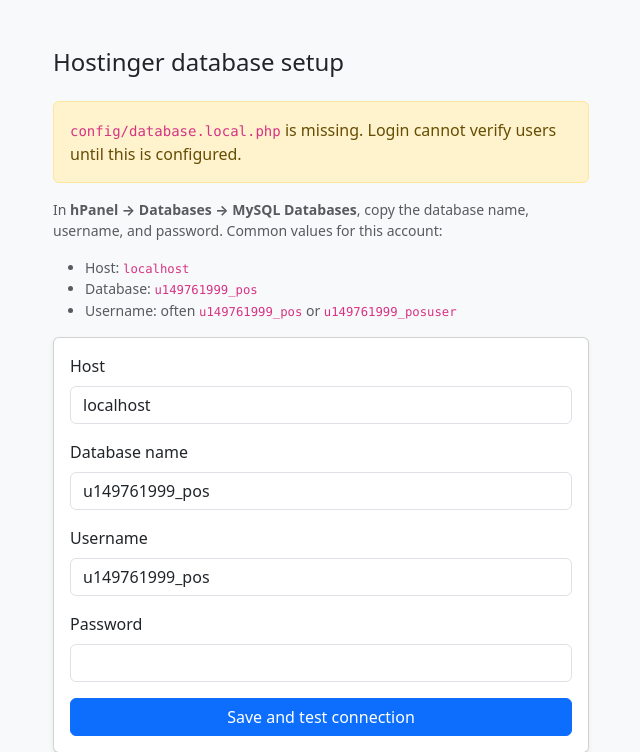
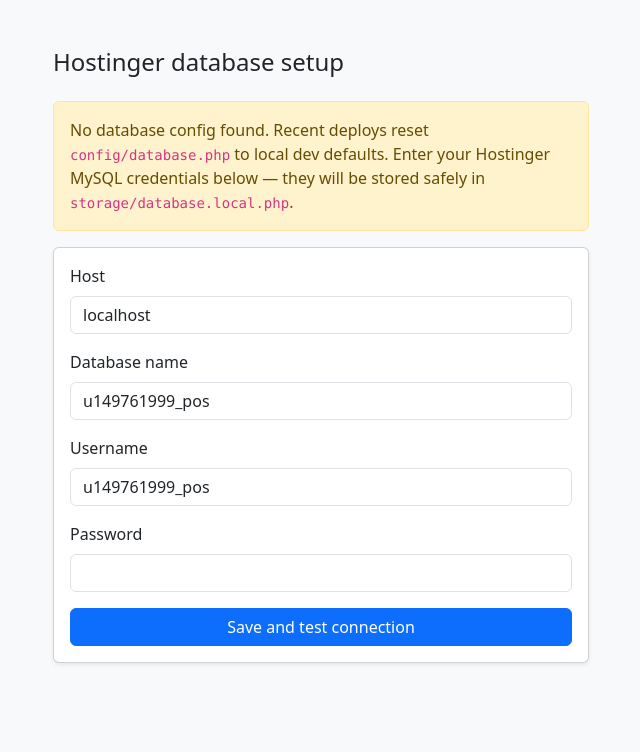
Before and after one commit to Adeel0772/varitaxes-pos, a PHP site: page /setup-database.php in a window 1280 px wide. Shown: the top 752 px of the page, without its empty margins (319-959 px from the left). After the commit the page ends 664 px from the top, so only its background shows below. Run offline with PHP 8.4, Linux system fonts and the light colour scheme; some libraries are stand-ins or nearby versions.

Commit message:
Stop deploys from wiping production database credentials.
Store config in storage/database.local.php, block FTP overwrite, and never fall back to root on varitaxes.com.

Co-authored-by: Cursor <cursoragent@cursor.com>

```diff
--- a/modules/auth/AuthController.php
+++ b/modules/auth/AuthController.php
@@ -97,7 +97,10 @@ class AuthController extends Controller
             AuthViews::repair($root);
         }
 
-        $dbLocal = $root . '/config/database.local.php';
+        $dbLocal = $root . '/storage/database.local.php';
+        if (!is_file($dbLocal)) {
+            $dbLocal = $root . '/config/database.local.php';
+        }
         if (!is_file($dbLocal)) {
             Auth::flash('error', 'Database not configured. Open /setup-database.php first.');
         }
--- a/setup-database.php
+++ b/setup-database.php
@@ -5,32 +5,61 @@ declare(strict_types=1);
 /**
  * ONE-TIME Hostinger database setup — delete after use.
  * Visit: https://pos.varitaxes.com/setup-database.php
+ *
+ * Saves to storage/database.local.php so future GitHub deploys do not wipe credentials.
  */
 
 $root = __DIR__;
-$target = $root . '/config/database.local.php';
+$targets = [
+    $root . '/storage/database.local.php',
+    $root . '/config/database.local.php',
+];
 $errors = [];
 $saved = false;
 $force = isset($_GET['reconfigure']) && $_GET['reconfigure'] === '1';
 $connectionOk = false;
 $connectionError = null;
+$configPath = null;
+
+function existingConfigPath(array $targets): ?string
+{
+    foreach ($targets as $path) {
+        if (is_file($path)) {
+            return $path;
+        }
+    }
+    return null;
+}
+
+function writeDatabaseConfig(array $targets, string $php): array
+{
+    $results = [];
+    foreach ($targets as $path) {
+        $dir = dirname($path);
+        if (!is_dir($dir)) {
+            @mkdir($dir, 0755, true);
+        }
+        $results[$path] = file_put_contents($path, $php) !== false;
+    }
+    return $results;
+}
 
 function testDatabaseConnection(string $root): array
 {
     try {
-        if (class_exists(\Core\Database::class)) {
-            \Core\Database::getInstance()->query('SELECT 1');
-        } else {
+        if (!class_exists(\Core\Database::class)) {
             require_once $root . '/vendor/autoload.php';
-            \Core\Database::getInstance()->query('SELECT 1');
         }
+        \Core\Database::getInstance()->query('SELECT 1');
         return ['ok' => true, 'error' => null];
     } catch (Throwable $e) {
         return ['ok' => false, 'error' => $e->getMessage()];
     }
 }
 
-if (is_file($target) && !$force) {
+$configPath = existingConfigPath($targets);
+
+if ($configPath !== null && !$force) {
     require_once $root . '/vendor/autoload.php';
     $result = testDatabaseConnection($root);
     $connectionOk = $result['ok'];
@@ -51,11 +80,6 @@ if ($_SERVER['REQUEST_METHOD'] === 'POST') {
     }
 
     if (!$errors) {
-        $configDir = $root . '/config';
-        if (!is_dir($configDir)) {
-            @mkdir($configDir, 0755, true);
-        }
-
         $php = "<?php\n\nreturn " . var_export([
             'host'     => $host,
             'dbname'   => $dbname,
@@ -69,24 +93,29 @@ if ($_SERVER['REQUEST_METHOD'] === 'POST') {
             ],
         ], true) . ";\n";
 
-        if (file_put_contents($target, $php) === false) {
-            $errors[] = 'Could not write config/database.local.php. In hPanel File Manager, create that file manually with your MySQL credentials.';
+        $writeResults = writeDatabaseConfig($targets, $php);
+        if (!$writeResults[$targets[0]]) {
+            $errors[] = 'Could not write storage/database.local.php — check folder permissions in hPanel.';
         } else {
             require_once $root . '/vendor/autoload.php';
             $result = testDatabaseConnection($root);
             if ($result['ok']) {
                 $saved = true;
                 $connectionOk = true;
+                $configPath = $targets[0];
             } else {
-                @unlink($target);
+                foreach ($targets as $path) {
+                    if (is_file($path)) {
+                        @unlink($path);
+                    }
+                }
                 $errors[] = 'Connection test failed: ' . $result['error'];
             }
         }
     }
 }
 
-$showForm = $force || !is_file($target) || (!$connectionOk && $_SERVER['REQUEST_METHOD'] !== 'POST');
-$existingConfig = is_file($target) ? (require $target) : null;
+$existingConfig = $configPath !== null ? (require $configPath) : null;
 ?>
 <!DOCTYPE html>
 <html lang="en">
@@ -102,41 +131,32 @@ $existingConfig = is_file($target) ? (require $target) : null;
 
     <?php if ($saved): ?>
         <div class="alert alert-success">
-            Database configured successfully. <a href="/auth/login">Go to login</a>
+            Database saved to <code>storage/database.local.php</code> (survives GitHub deploys).
+            <a href="/auth/login">Go to login</a>
         </div>
     <?php elseif ($connectionOk && !$force): ?>
         <div class="alert alert-success">
-            Database connection is working.
+            Database connection is working via <code><?= htmlspecialchars(str_replace($root, '', $configPath ?? '')) ?></code>.
             <a href="/auth/login">Go to login</a>
         </div>
-        <p class="small text-muted">
-            <a href="?reconfigure=1">Reconfigure database</a>
-        </p>
+        <p class="small text-muted"><a href="?reconfigure=1">Reconfigure database</a></p>
     <?php else: ?>
-        <?php if (is_file($target) && $connectionError): ?>
+        <?php if ($configPath && $connectionError): ?>
             <div class="alert alert-warning">
-                Config file exists but connection failed:<br>
+                Config exists but connection failed:<br>
                 <code><?= htmlspecialchars($connectionError) ?></code>
             </div>
-        <?php elseif (!is_file($target)): ?>
+        <?php elseif ($configPath === null): ?>
             <div class="alert alert-warning">
-                <code>config/database.local.php</code> is missing. Login cannot verify users until this is configured.
+                No database config found. Recent deploys reset <code>config/database.php</code> to local dev defaults.
+                Enter your Hostinger MySQL credentials below — they will be stored safely in
+                <code>storage/database.local.php</code>.
             </div>
         <?php endif; ?>
 
         <?php foreach ($errors as $error): ?>
             <div class="alert alert-danger"><?= htmlspecialchars($error) ?></div>
         <?php endforeach; ?>
-
-        <p class="text-muted small">
-            In <strong>hPanel → Databases → MySQL Databases</strong>, copy the database name, username, and password.
-            Common values for this account:
-        </p>
-        <ul class="small text-muted">
-            <li>Host: <code>localhost</code></li>
-            <li>Database: <code>u149761999_pos</code></li>
-            <li>Username: often <code>u149761999_pos</code> or <code>u149761999_posuser</code></li>
-        </ul>
 
         <form method="POST" class="card card-body shadow-sm">
             <div class="mb-3">
@@ -156,8 +176,7 @@ $existingConfig = is_file($target) ? (require $target) : null;
             </div>
             <div class="mb-3">
                 <label class="form-label">Password</label>
-                <input type="password" name="password" class="form-control" required
-                       placeholder="<?= is_file($target) ? 'Enter MySQL password' : '' ?>">
+                <input type="password" name="password" class="form-control" required>
             </div>
             <button type="submit" class="btn btn-primary w-100">Save and test connection</button>
         </form>
```
Also changed, not shown: core/Database.php (+39 -7 lines), health.php (+14 -4 lines), scripts/write-database-local.php (added, +39 -0 lines), .github/workflows/main.yml, storage/.htaccess (added), 2 other files.
